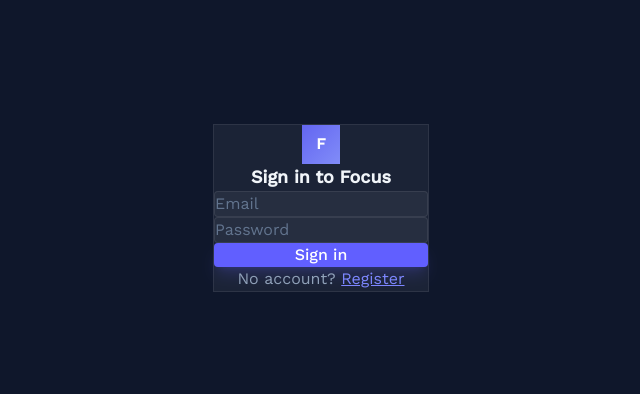
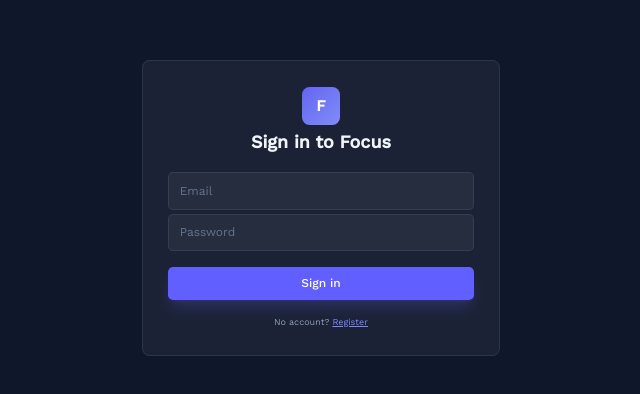
Before and after one commit to conctanleo/focus, a React (Vite) app: page /login in a window 1280 px wide. Shown: the part 192-586 px from the top of the page, without its empty margins (319-959 px from the left). Built offline with nearby package versions, Linux system fonts and the light colour scheme.

Commit message:
feat: fluid sizing for Sidebar and CSS variable system

```diff
--- a/src/components/Sidebar.tsx
+++ b/src/components/Sidebar.tsx
@@ -13,32 +13,51 @@ export default function Sidebar() {
   const navigate = useNavigate()
 
   return (
-    <aside className="flex w-14 flex-col items-center border-r border-white/6 bg-slate-900 py-4">
-      <div className="mb-8 text-lg font-bold text-indigo-400">F</div>
-      <nav className="flex flex-1 flex-col gap-3">
+    <aside
+      className="flex flex-col items-center border-r border-white/6 bg-slate-900 shrink-0"
+      style={{ width: 'var(--sidebar-w)', paddingTop: 'var(--content-pad)', paddingBottom: 'var(--content-pad)' }}
+    >
+      <div
+        className="flex items-center justify-center font-bold text-indigo-400"
+        style={{
+          width: 'clamp(28px, 2.5vw, 40px)',
+          height: 'clamp(28px, 2.5vw, 40px)',
+          fontSize: 'clamp(12px, 1vw, 18px)',
+          marginBottom: 'clamp(14px, 2vw, 28px)',
+          background: 'linear-gradient(135deg, #6366F1, #818CF8)',
+          borderRadius: 'var(--radius)',
+          color: '#fff',
+        }}
+      >
+        F
+      </div>
+      <nav className="flex flex-1 flex-col items-center" style={{ gap: 'clamp(14px, 2vw, 28px)' }}>
         {links.map(({ to, label, Icon }) => (
           <NavLink
             key={to}
             to={to}
             title={label}
             className={({ isActive }) =>
-              `flex h-9 w-9 items-center justify-center rounded-lg transition-colors ${
+              `flex items-center justify-center rounded-lg transition-colors ${
                 isActive ? 'bg-indigo-500/15 text-indigo-400' : 'text-slate-500 hover:bg-white/5 hover:text-slate-300'
               }`
             }
+            style={{ width: 'clamp(28px, 2.5vw, 40px)', height: 'clamp(28px, 2.5vw, 40px)' }}
           >
-            <Icon size={18} />
+            <Icon style={{ width: 'clamp(14px, 1.3vw, 20px)', height: 'clamp(14px, 1.3vw, 20px)' }} />
           </NavLink>
         ))}
       </nav>
-      <div className="flex flex-col items-center gap-2">
-        <span className="text-xs text-slate-500">{user?.name?.[0]}</span>
+      <div className="flex flex-col items-center" style={{ gap: 'var(--item-gap)' }}>
+        <span style={{ fontSize: 'var(--small-font)' }} className="text-slate-500">
+          {user?.name?.[0]}
+        </span>
         <button
           onClick={() => { logout(); navigate('/login') }}
           className="text-slate-600 hover:text-slate-400"
           title="Sign out"
         >
-          <LogOut size={14} />
+          <LogOut style={{ width: 'clamp(10px, 0.8vw, 14px)', height: 'clamp(10px, 0.8vw, 14px)' }} />
         </button>
       </div>
     </aside>
--- a/src/index.css
+++ b/src/index.css
@@ -2,17 +2,38 @@
 @import "tailwindcss";
 
 :root {
+  --body-font: clamp(12px, 0.9vw, 15px);
+  --small-font: clamp(9px, 0.65vw, 11px);
+  --heading-font: clamp(14px, 1vw, 18px);
+  --content-pad: clamp(16px, 2vw, 40px);
+  --section-gap: clamp(12px, 1.2vw, 24px);
+  --item-gap: clamp(4px, 0.3vw, 8px);
+  --sidebar-w: clamp(44px, 3.5vw, 64px);
+  --task-panel-w: clamp(180px, 16vw, 300px);
+  --auth-card-w: clamp(300px, 28vw, 420px);
+  --memo-card-min: clamp(160px, 14vw, 260px);
+  --timer-size: clamp(120px, 12vw, 220px);
+  --timer-font: clamp(24px, 2.5vw, 44px);
+  --timer-stroke: clamp(2px, 0.15vw, 4px);
+  --btn-pad-y: clamp(6px, 0.6vw, 11px);
+  --btn-pad-x: clamp(14px, 1.5vw, 24px);
+  --item-pad-y: clamp(8px, 0.7vw, 13px);
+  --item-pad-x: clamp(10px, 0.8vw, 16px);
+  --radius: clamp(6px, 0.6vw, 12px);
+  --radius-sm: clamp(4px, 0.4vw, 8px);
+  --bg-deep: #0F172A;
+  --bg-card: #1B2336;
+  --border-subtle: rgba(255, 255, 255, 0.06);
+  --text-primary: #F8FAFC;
+  --text-secondary: #E2E8F0;
+  --text-muted: #94A3B8;
+  --accent: #6366F1;
+
   font-family: 'Work Sans', system-ui, sans-serif;
-  color: #F8FAFC;
-  background: #0F172A;
+  font-size: var(--body-font);
+  color: var(--text-primary);
+  background: var(--bg-deep);
 }
 
-* {
-  margin: 0;
-  padding: 0;
-  box-sizing: border-box;
-}
-
-body {
-  min-height: 100vh;
-}
+* { margin: 0; padding: 0; box-sizing: border-box; }
+body { min-height: 100vh; }
```
